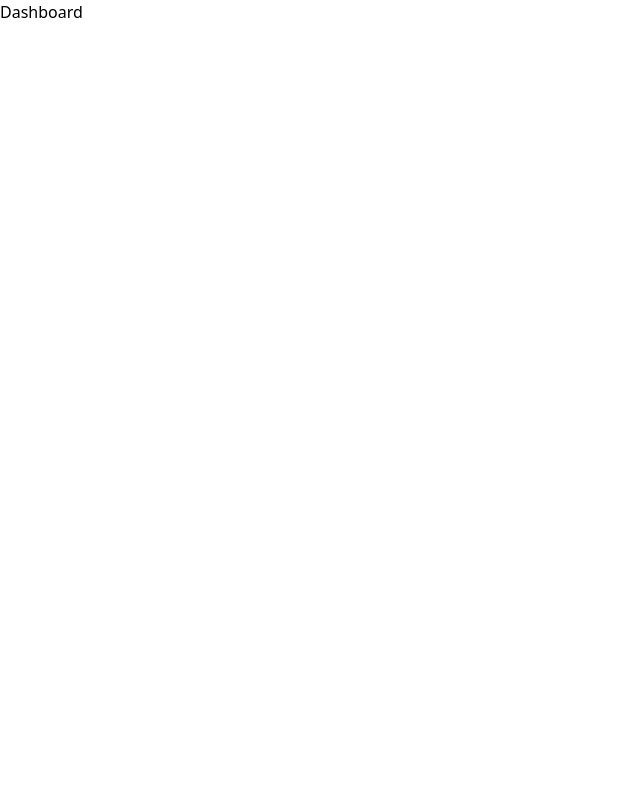
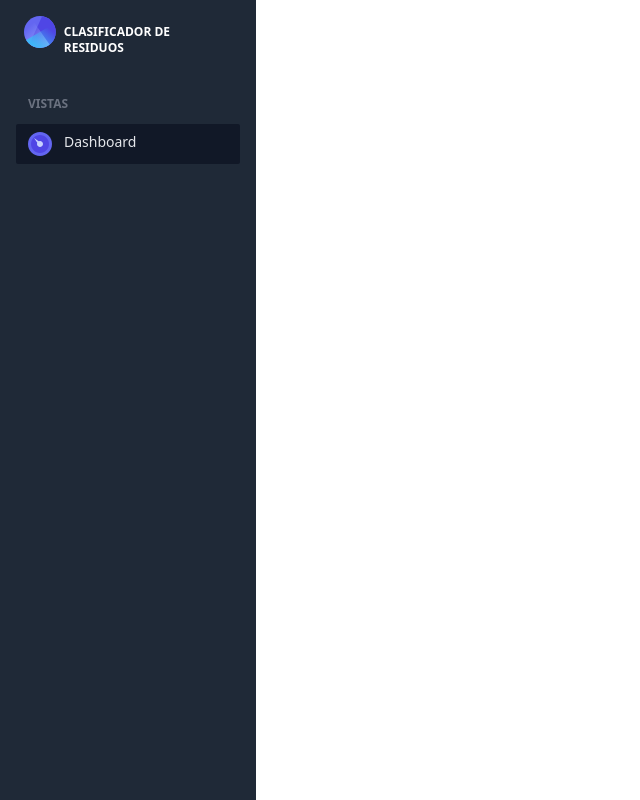
Before and after one commit to jhonderquintero/garbage-classificator-front, a React (Create React App) app: page /dashboard in a window 1280 px wide. Shown: the whole page, without its empty margins (0-640 px from the left). Built offline with nearby package versions, Linux system fonts and the light colour scheme.

Commit message:
Main page / Dashboard components

```diff
--- a/src/pages/Dashboard.tsx
+++ b/src/pages/Dashboard.tsx
@@ -1,9 +1,21 @@
-import React from 'react'
+import { useState } from "react";
+import Sidebar from "../components/Sidebar";
 
 export const Dashboard = () => {
+  const [sidebarBoolean, setSidebarBoolean] = useState<boolean>(true);
+
   return (
-    <div>
-      Dashboard
+    <div className="flex h-screen overflow-hidden">
+      <Sidebar
+        sidebarOpen={sidebarBoolean}
+        setSidebarOpen={setSidebarBoolean}
+      />
+      {/*
+      <Content
+        // Header={
+        //   <WelcomeBanner messageTitle="" messageContent="" SVG={<MainSVG />} />
+        // }
+      /> */}
     </div>
-  )
-}
+  );
+};
--- a/src/pages/MainPage.tsx
+++ b/src/pages/MainPage.tsx
@@ -1,9 +1,38 @@
-import React from 'react'
+import React, { useState } from "react";
+import { ConfigForm } from "../components/Content/ConfigForm";
+import { Content } from "../components/Content/Content";
+import { GridWrapper } from "../components/GridWrapper";
+import Sidebar from "../components/Sidebar";
+import WelcomeBanner from "../components/WelcomeBanner";
+import { MainSVG } from "../styles/svgs/MainSVG";
 
 export const MainPage = () => {
+  // Design pattern recommended by Kent C. Dodds (Google Expert and creator of React Testing Library)
+  // https://epicreact.dev/one-react-mistake-thats-slowing-you-down/
+
+  const [sidebarBoolean, setSidebarBoolean] = useState(true);
+
   return (
-    <div>
-      Main Page
+    <div className="flex h-screen overflow-hidden">
+      <Sidebar
+        sidebarOpen={sidebarBoolean}
+        setSidebarOpen={setSidebarBoolean}
+      />
+
+      <Content
+        Header={
+          <WelcomeBanner
+            messageTitle="Bienvenido 🤖"
+            messageContent="Para iniciar el proceso de clasificación de residuos sólidos inorgánicos debes llenar el formulario que se encuentra debajo con la información de tus dispositivos."
+            SVG={<MainSVG />}
+          />
+        }
+        CentralContent={
+          <GridWrapper>
+            <ConfigForm />
+          </GridWrapper>
+        }
+      />
     </div>
-  )
-}
+  );
+};
```
